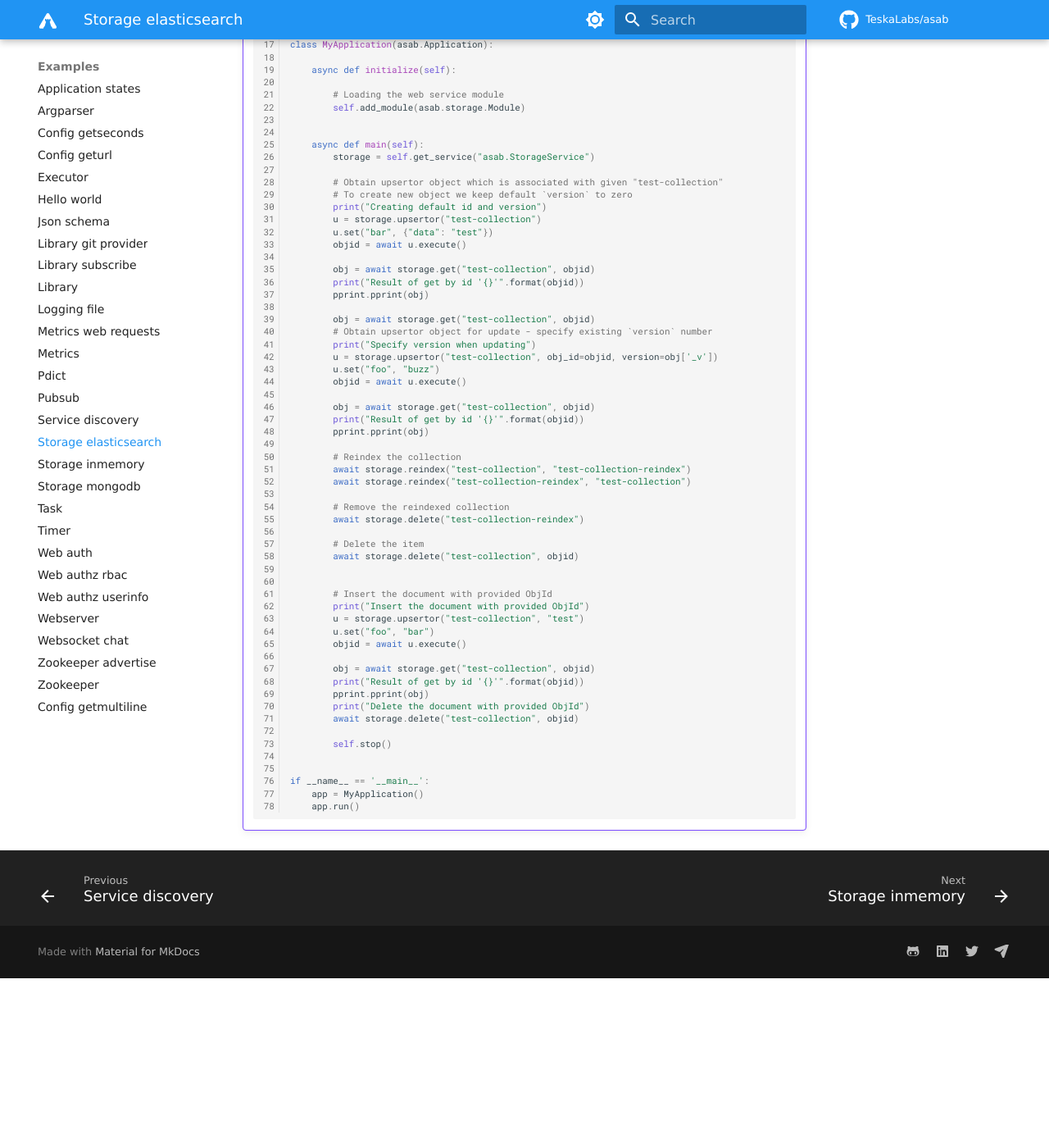
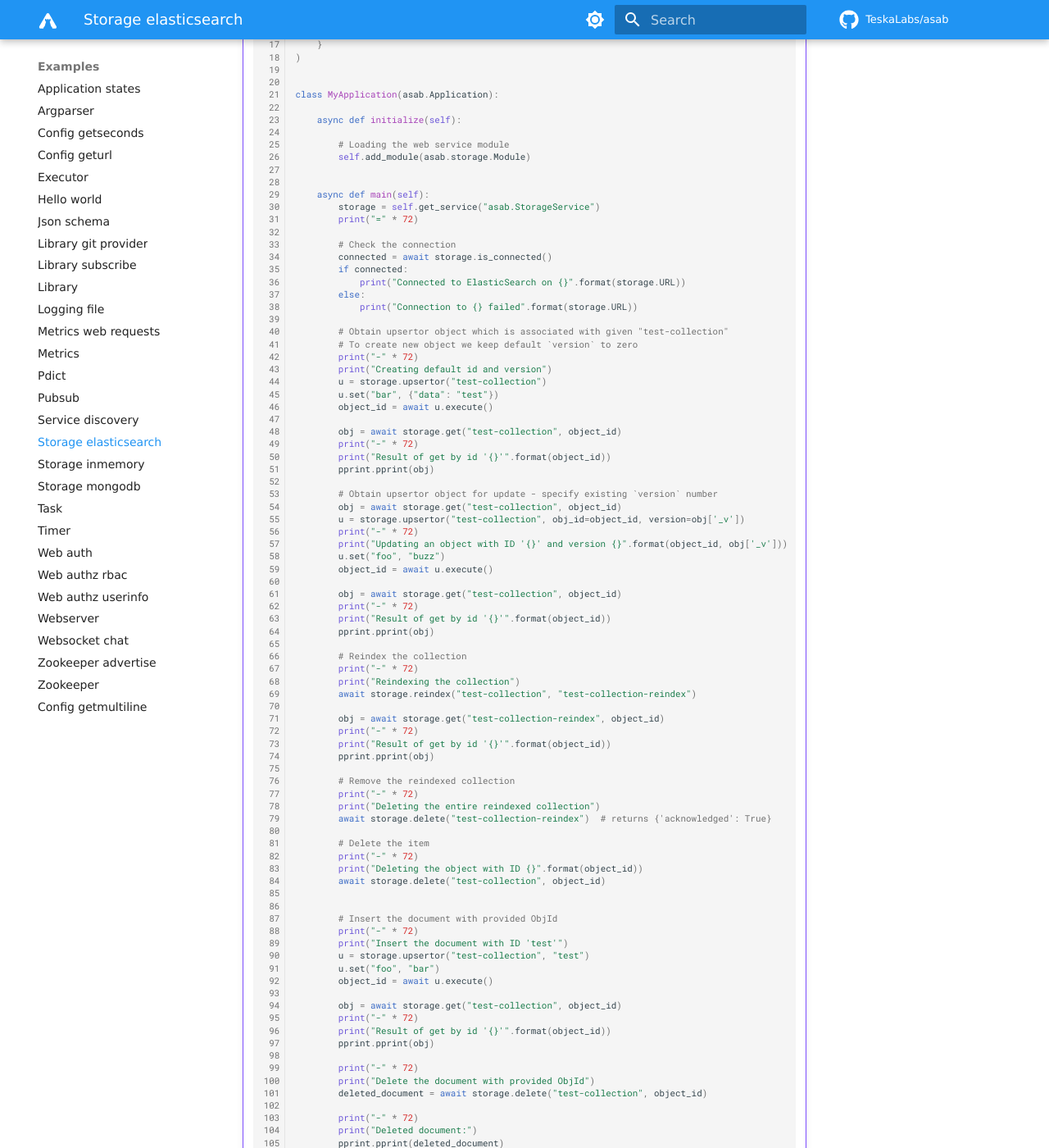
Before and after one commit to TeskaLabs/asab, an MkDocs documentation site: the page built from docs/examples/storage_elasticsearch.md, in a window 1280 px wide and 1400 px high, scrolled down 510 px. Shown: the whole window at 82% size. Built offline with MkDocs 1.6.1 and Material for MkDocs 9.7.7, drawn with Linux system fonts in a browser that asks for light colours; some web fonts are replaced; comment, search, counter and statistics services are not loaded; before the commit the page ends 1703 px from its top, so only the background shows below that; some of the changed text lies outside the part shown.

Commit message:
Add new examples

```diff
--- a/docs/examples/storage_elasticsearch.md
+++ b/docs/examples/storage_elasticsearch.md
@@ -19,7 +19,11 @@ title: Storage elasticsearch
 		{
 			'asab:storage': {
 				'type': 'elasticsearch',
-				'elasticsearch_url': 'http://localhost:9200/',
+				'elasticsearch_url': 'https://localhost:9200/',  # enter one URL or list of URL's
+				'elasticsearch_username': '<username>',
+				'elasticsearch_password': '<password>',
+				# 'elasticsearch_api_key': '<your api key>',
+				# 'cafile': '<CA Certificate>',
 			}
 		}
 	)
@@ -35,51 +39,83 @@ title: Storage elasticsearch
 
 		async def main(self):
 			storage = self.get_service("asab.StorageService")
+			print("=" * 72)
+
+			# Check the connection
+			connected = await storage.is_connected()
+			if connected:
+				print("Connected to ElasticSearch on {}".format(storage.URL))
+			else:
+				print("Connection to {} failed".format(storage.URL))
 
 			# Obtain upsertor object which is associated with given "test-collection"
 			# To create new object we keep default `version` to zero
+			print("-" * 72)
 			print("Creating default id and version")
 			u = storage.upsertor("test-collection")
 			u.set("bar", {"data": "test"})
-			objid = await u.execute()
+			object_id = await u.execute()
 
-			obj = await storage.get("test-collection", objid)
-			print("Result of get by id '{}'".format(objid))
+			obj = await storage.get("test-collection", object_id)
+			print("-" * 72)
+			print("Result of get by id '{}'".format(object_id))
 			pprint.pprint(obj)
 
-			obj = await storage.get("test-collection", objid)
 			# Obtain upsertor object for update - specify existing `version` number
-			print("Specify version when updating")
-			u = storage.upsertor("test-collection", obj_id=objid, version=obj['_v'])
+			obj = await storage.get("test-collection", object_id)
+			u = storage.upsertor("test-collection", obj_id=object_id, version=obj['_v'])
+			print("-" * 72)
+			print("Updating an object with ID '{}' and version {}".format(object_id, obj['_v']))
 			u.set("foo", "buzz")
-			objid = await u.execute()
+			object_id = await u.execute()
 
-			obj = await storage.get("test-collection", objid)
-			print("Result of get by id '{}'".format(objid))
+			obj = await storage.get("test-collection", object_id)
+			print("-" * 72)
+			print("Result of get by id '{}'".format(object_id))
 			pprint.pprint(obj)
 
 			# Reindex the collection
+			print("-" * 72)
+			print("Reindexing the collection")
 			await storage.reindex("test-collection", "test-collection-reindex")
-			await storage.reindex("test-collection-reindex", "test-collection")
+
+			obj = await storage.get("test-collection-reindex", object_id)
+			print("-" * 72)
+			print("Result of get by id '{}'".format(object_id))
+			pprint.pprint(obj)
 
 			# Remove the reindexed collection
-			await storage.delete("test-collection-reindex")
+			print("-" * 72)
+			print("Deleting the entire reindexed collection")
+			await storage.delete("test-collection-reindex")  # returns {'acknowledged': True}
 
 			# Delete the item
-			await storage.delete("test-collection", objid)
+			print("-" * 72)
+			print("Deleting the object with ID {}".format(object_id))
+			await storage.delete("test-collection", object_id)
 
 
 			# Insert the document with provided ObjId
-			print("Insert the document with provided ObjId")
+			print("-" * 72)
+			print("Insert the document with ID 'test'")
 			u = storage.upsertor("test-collection", "test")
 			u.set("foo", "bar")
-			objid = await u.execute()
+			object_id = await u.execute()
 
-			obj = await storage.get("test-collection", objid)
-			print("Result of get by id '{}'".format(objid))
+			obj = await storage.get("test-collection", object_id)
+			print("-" * 72)
+			print("Result of get by id '{}'".format(object_id))
 			pprint.pprint(obj)
+
+			print("-" * 72)
 			print("Delete the document with provided ObjId")
-			await storage.delete("test-collection", objid)
+			deleted_document = await storage.delete("test-collection", object_id)
+
+			print("-" * 72)
+			print("Deleted document:")
+			pprint.pprint(deleted_document)
+
+			print("=" * 72)
 
 			self.stop()
 
```
Also changed, not shown: other parts of docs/examples/storage_elasticsearch.md (+3 -3 lines), docs/examples/task.md (+16 -14 lines).
